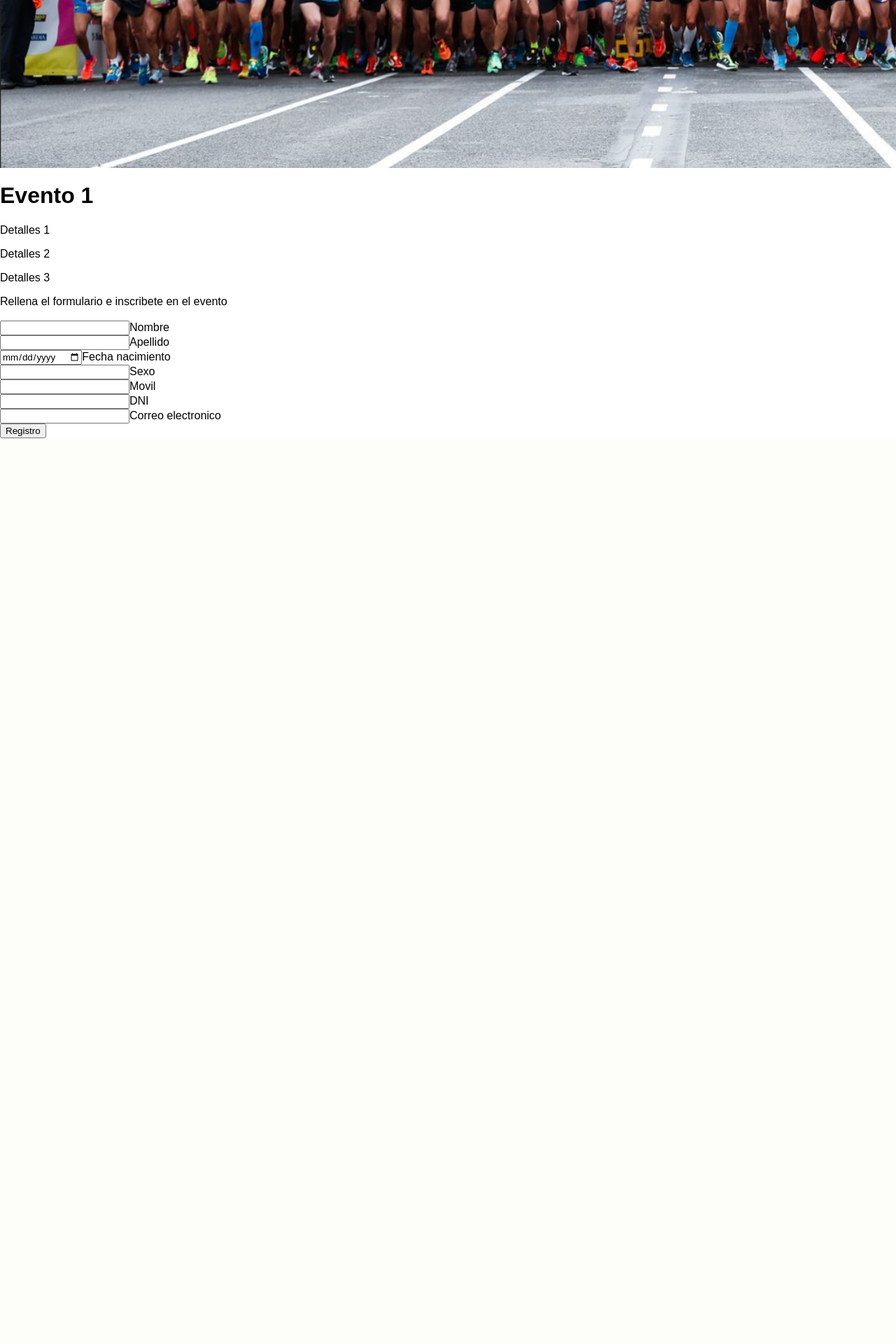
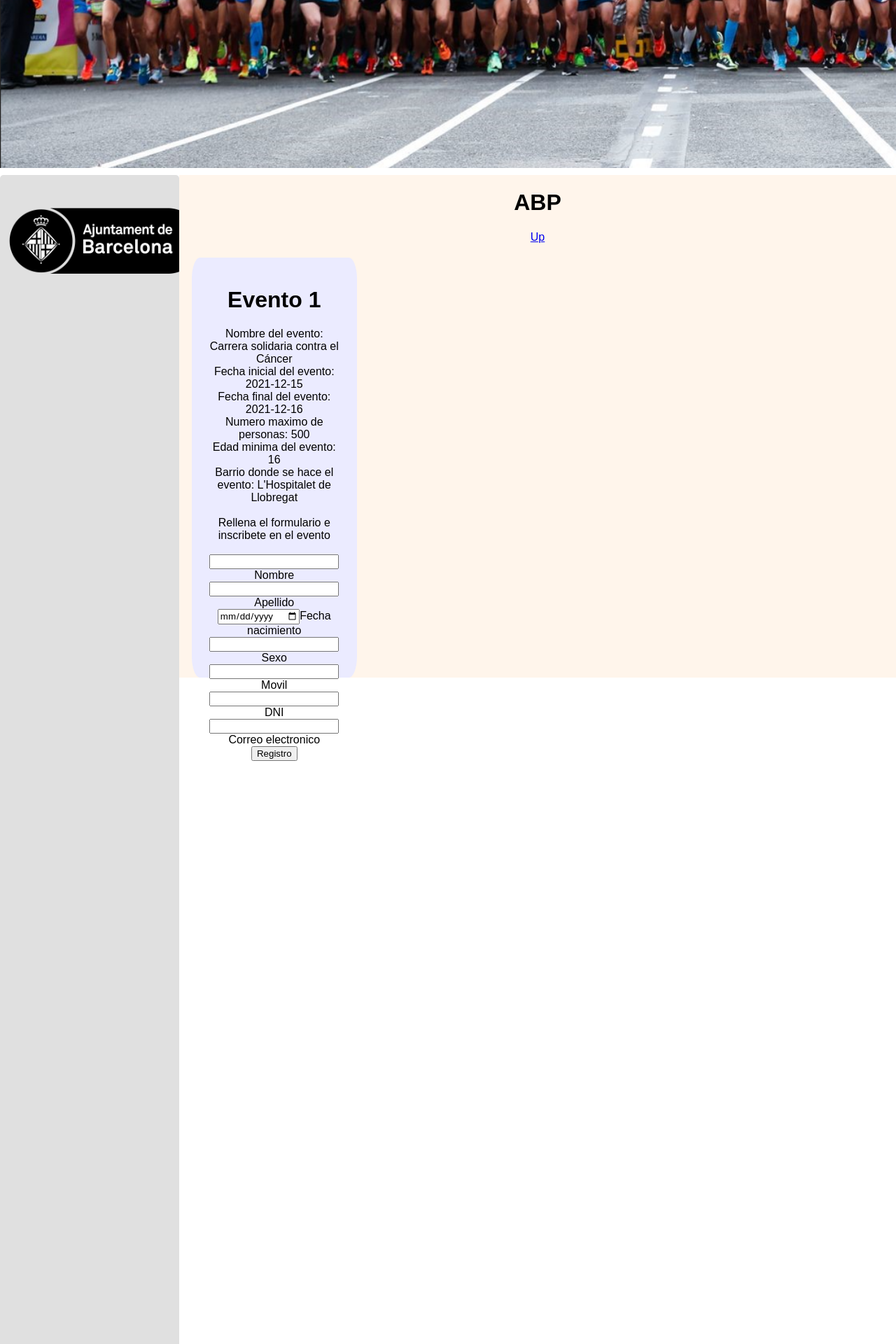
Before and after one commit to 100007217/ABP-Inscripcion, a PHP site: page /view/detalles.php?id_eve=1 in a window 1280 px wide. Shown: the part 560-2480 px from the top of the page at 70% size. Before the commit the page ends 1186 px from the top, so only its background shows below. Run offline with PHP 8.4, Linux system fonts and the light colour scheme; data comes from the database, SQL or seed files in the repository; a stand-in replaces the project's code that opens the database connection; some libraries are stand-ins or nearby versions; grey boxes are pictures that could not be loaded.

Commit message:
Cambios en detalles

```diff
--- a/view/detalles.php
+++ b/view/detalles.php
@@ -32,13 +32,40 @@ session_start();
         </div>
             <a href="#section2">Down</a>
     </header>
+    <div class="rleft">
+            <center>
+                <img src="../media/ajuntament-barcelona-logo.png" alt="">
+                <iframe src="https://www.google.com/maps/embed?pb=!1m14!1m8!1m3!1d5987.206062901622!2d2.1772792693115237!3d41.38270864917479!3m2!1i1024!2i768!4f13.1!3m3!1m2!1s0x0%3A0x23821e1275bfee57!2sAyuntamiento%20de%20Barcelona!5e0!3m2!1ses!2ses!4v1638462743217!5m2!1ses!2ses" width="280" height="300" style="border:0;" allowfullscreen="" loading="lazy"></iframe>
+            </center>
+    </div>
             <?php
             $id_evento=$_GET['id_eve'];
+            include '../services/connection.php';
+            $query="select * from tbl_eventos inner join tbl_barrio on tbl_eventos.barrio_eve_fk=tbl_barrio.id_bar WHERE id_eve = ?";
+
+
+            $detalles = $pdo->prepare($query);
+            $detalles->bindParam(1, $id_evento);
+            $detalles -> execute();
+            $disp=$detalles->fetchAll(PDO::FETCH_ASSOC);
             ?>
+            <div class="row container" id="section2">
+                <div class="title">
+                    <h1>ABP</h1>
+                    <a href="#section1">Up</a>
+                </div>
+                <center>
+                <div class="eventcards">
                     <h1>Evento <?php echo $id_evento?></h1>
-            <p>Detalles 1</p>
-            <p>Detalles 2</p>
-            <p>Detalles 3</p>
+
+                        Nombre del evento: <?php echo $disp[0]['nombre_eve']?><br>
+                        Fecha inicial del evento: <?php echo $disp[0]['fecha_inicio_eve']?><br>
+                        Fecha final del evento: <?php echo $disp[0]['fecha_fin_eve']?><br>
+                        Numero maximo de personas: <?php echo $disp[0]['num_max_pers_eve']?><br>
+                        Edad minima del evento: <?php echo $disp[0]['edad_min_eve']?><br>
+                        Barrio donde se hace el evento: <?php echo $disp[0]['nombre_bar']?><br>
+
+
 
                 <?php
 
@@ -51,13 +78,15 @@ session_start();
                 $plazas -> execute();
                 $disp=$plazas->fetchAll(PDO::FETCH_ASSOC);
 
+
                 if ($disp[0]['Plazas disponibles']==0 && isset($disp[0]['Plazas disponibles'])) {
 
                     echo "El evento está lleno";
                 }else {
                     if (!isset($_SESSION['nombre_user'])) {
-                    echo "Rellena el formulario e inscribete en el evento";
                         ?>
+                            <br>
+                            Rellena el formulario e inscribete en el evento
                             <form action="../processes/formulario.php" method="post">
                                 <br><input type="text" name="nombre" required>Nombre
                                 <br><input type="text" name="apellido" required>Apellido
@@ -73,6 +102,8 @@ session_start();
                                 <input type="hidden" name="evento" value="<?php echo $id_evento?>">
                                 <br><input type="submit" value="Registro">
                             </form>
+                        </div>
+                        </center>
                     <?php
                     }else{
 
@@ -98,9 +129,6 @@ session_start();
 
                     }
                 }
-
-
-
             ?>
 </body>
 </html>
--- a/view/home.php
+++ b/view/home.php
@@ -37,7 +37,7 @@ session_start();
                 <img src="../media/ajuntament-barcelona-logo.png" alt="">
                 <iframe src="https://www.google.com/maps/embed?pb=!1m14!1m8!1m3!1d5987.206062901622!2d2.1772792693115237!3d41.38270864917479!3m2!1i1024!2i768!4f13.1!3m3!1m2!1s0x0%3A0x23821e1275bfee57!2sAyuntamiento%20de%20Barcelona!5e0!3m2!1ses!2ses!4v1638462743217!5m2!1ses!2ses" width="280" height="300" style="border:0;" allowfullscreen="" loading="lazy"></iframe>
             </center>
-            </div>
+        </div>
         <div class="row container" id="section2">
             <div class="title">
                 <h1>ABP</h1>
```
Also changed, not shown: 1 other file. Lines whose indentation alone changed are shown as unchanged.
